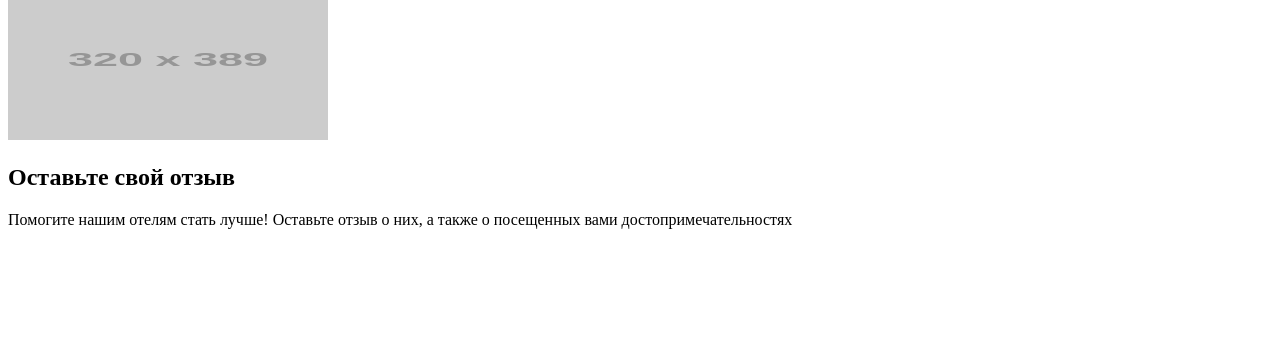
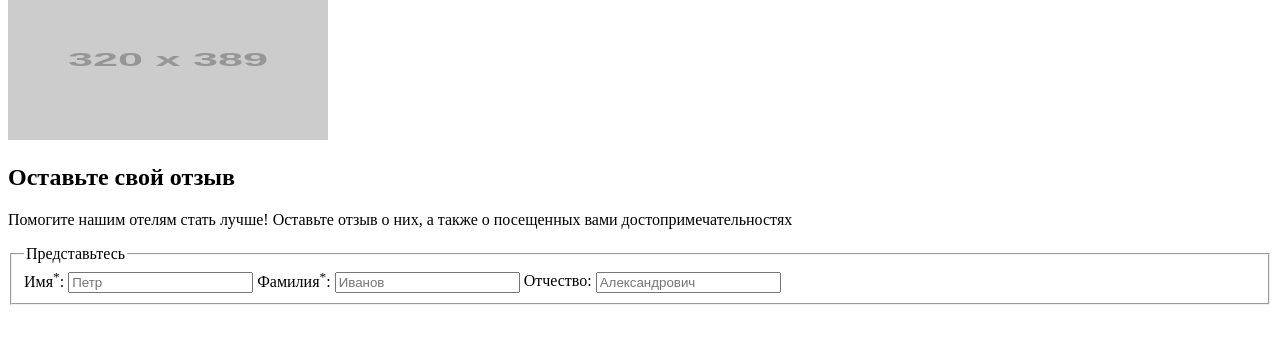
Before and after one commit to mi5ha6in/Sedona-adaptive, a website: page form.html in a window 1280 px wide. Shown: the part 238-582 px from the top of the page. Drawn offline with Linux system fonts and the light colour scheme; placeholder pictures from the web are drawn by us.

Commit message:
Добавляет разметку блока review-form

```diff
--- a/form.html
+++ b/form.html
@@ -60,6 +60,49 @@
         посещенных вами
         достопримечательностях
       </p>
+      <form
+      class="review-form"
+      method="post"
+      action="https://echo.htmlacademy.ru">
+        <fieldset class="review-form__group">
+          <legend class="review-form__title">
+            Представьтесь
+          </legend>
+          <label class="review-form__label" for="firstname">
+            Имя<sup>*</sup>:
+          </label>
+          <input
+          class="review-form__input-text"
+          id="firstname"
+          type="text"
+          name="firstname"
+          placeholder="Петр"
+          required
+          >
+          <label class="review-form__label" for="lastname">
+            Фамилия<sup>*</sup>:
+          </label>
+          <input
+          class="review-form__input-text"
+          id="lastname"
+          type="text"
+          name="lastname"
+          placeholder="Иванов"
+          required
+          >
+          <label class="review-form__label" for="middlename">
+            Отчество:
+          </label>
+          <input
+          class="review-form__input-text"
+          id="middlename"
+          type="text"
+          name="middlename"
+          placeholder="Александрович"
+          required
+          >
+        </fieldset>
+      </form>
     </main>
   </body>
 </html>
```
